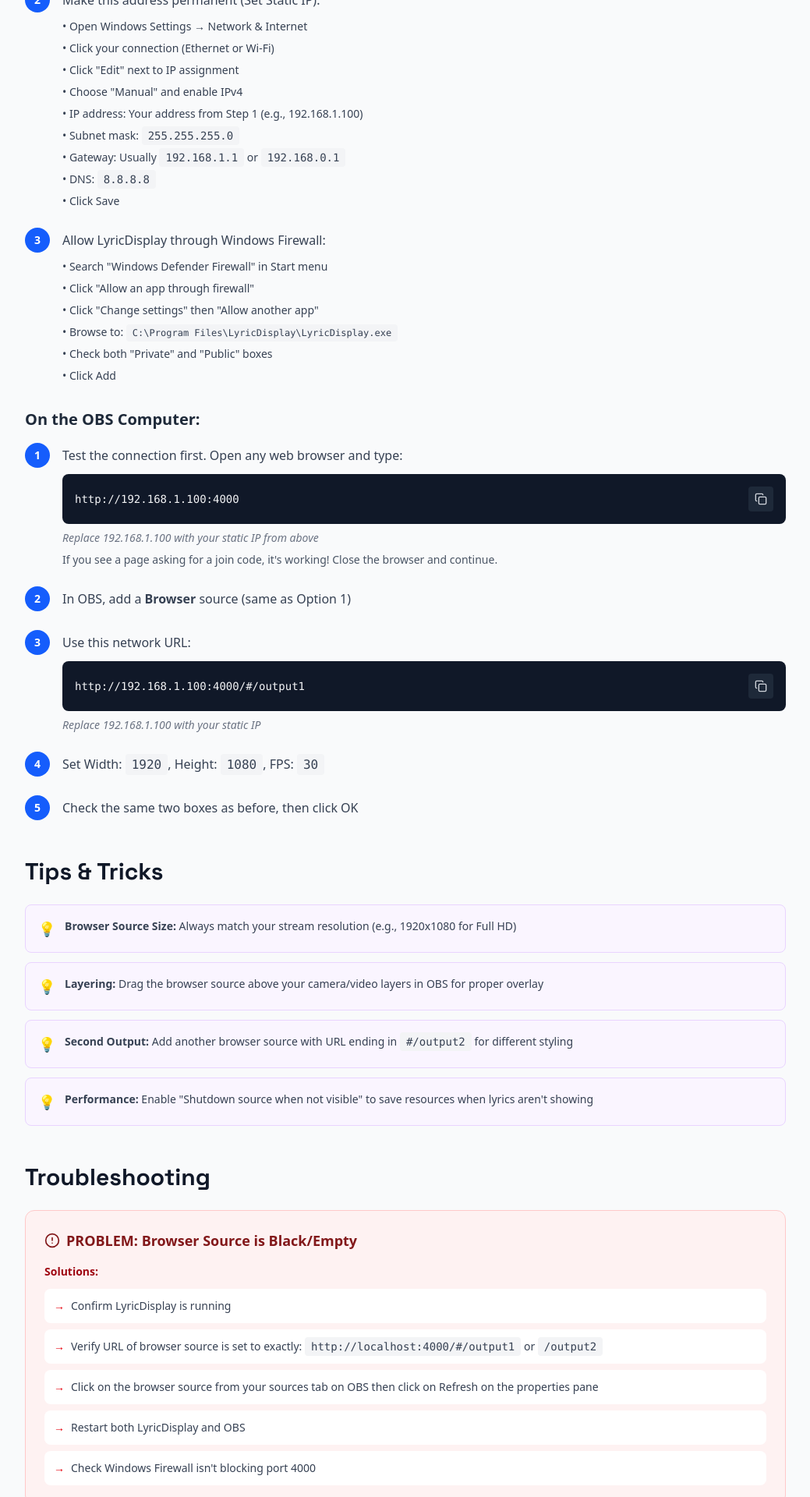
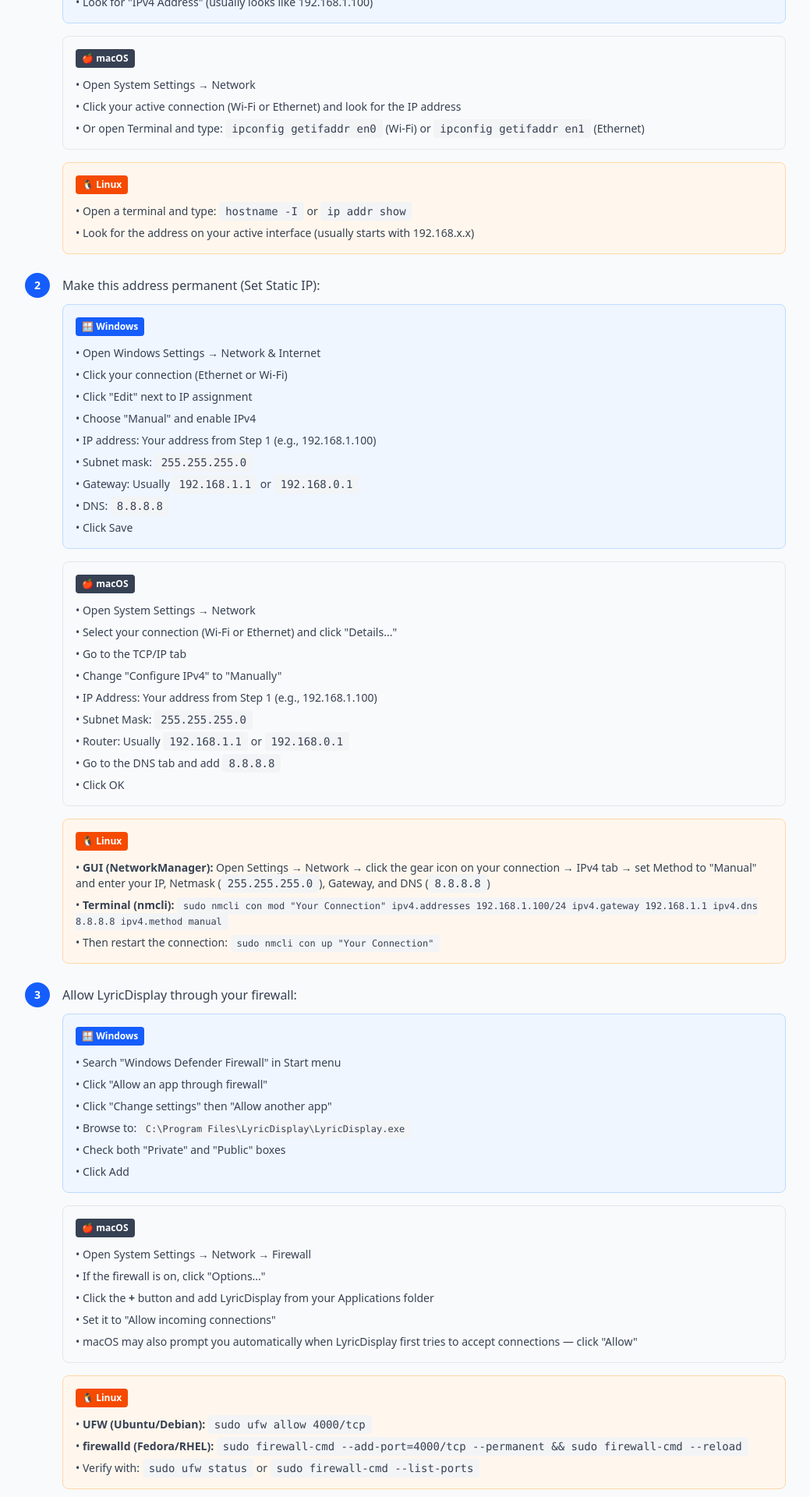
Before and after one commit to PeterAlaks/lyric-display-website, a React (Vite) app: page /integration-guide in a window 1280 px wide. Shown: the part 1880-3800 px from the top of the page at 78% size, without its empty margins (120-1159 px from the left). Built offline with nearby package versions, Linux system fonts and the light colour scheme.

Commit message:
platform specific instructions updates

```diff
--- a/src/pages/EasyWorshipGuide.jsx
+++ b/src/pages/EasyWorshipGuide.jsx
@@ -60,6 +60,9 @@
 
                     {/* Step 1 */}
                     <Section title="Step 1: Locate Your EasyWorship Database" badge="Database Path">
+                        <AlertBox type="info" className="mb-6">
+                            <strong>Note:</strong> EasyWorship is a Windows-only application, so the database paths below are Windows paths. If you're on macOS or Linux, you'll need to copy the EasyWorship database folder from a Windows machine to your computer, then browse to it manually in Step 4.
+                        </AlertBox>
                         <Steps>
                             <Step number={1}>
                                 Open the EasyWorship Import wizard from the <strong>File</strong> menu
--- a/src/pages/IntegrationGuide.jsx
+++ b/src/pages/IntegrationGuide.jsx
@@ -175,7 +175,7 @@
                 </Steps>
 
                 <AlertBox type="success" className="mt-6">
-                    <strong>Testing:</strong> Load lyrics in LyricDisplay (Ctrl+O), click any line, and it appears in OBS!
+                    <strong>Testing:</strong> Load lyrics in LyricDisplay (<kbd>Ctrl+O</kbd> on Windows/Linux, <kbd>⌘+O</kbd> on macOS), click any line, and it appears in OBS!
                 </AlertBox>
             </Section>
 
@@ -188,15 +188,34 @@
                     <Steps>
                         <Step number={1}>
                             Find your computer's network address:
-                            <ul className="mt-3 space-y-2 text-sm">
+                            <div className="mt-3 space-y-4">
+                                <PlatformBlock platform="Windows">
+                                    <ul className="space-y-2 text-sm">
                                         <li>• Press <kbd>Win + R</kbd>, type <code className="bg-gray-100 px-2 py-1 rounded">cmd</code>, press Enter</li>
                                         <li>• Type <code className="bg-gray-100 px-2 py-1 rounded">ipconfig</code> and press Enter</li>
                                         <li>• Look for "IPv4 Address" (usually looks like 192.168.1.100)</li>
                                     </ul>
+                                </PlatformBlock>
+                                <PlatformBlock platform="macOS">
+                                    <ul className="space-y-2 text-sm">
+                                        <li>• Open System Settings → Network</li>
+                                        <li>• Click your active connection (Wi-Fi or Ethernet) and look for the IP address</li>
+                                        <li>• Or open Terminal and type: <code className="bg-gray-100 px-2 py-1 rounded">ipconfig getifaddr en0</code> (Wi-Fi) or <code className="bg-gray-100 px-2 py-1 rounded">ipconfig getifaddr en1</code> (Ethernet)</li>
+                                    </ul>
+                                </PlatformBlock>
+                                <PlatformBlock platform="Linux">
+                                    <ul className="space-y-2 text-sm">
+                                        <li>• Open a terminal and type: <code className="bg-gray-100 px-2 py-1 rounded">hostname -I</code> or <code className="bg-gray-100 px-2 py-1 rounded">ip addr show</code></li>
+                                        <li>• Look for the address on your active interface (usually starts with 192.168.x.x)</li>
+                                    </ul>
+                                </PlatformBlock>
+                            </div>
                         </Step>
                         <Step number={2}>
                             Make this address permanent (Set Static IP):
-                            <ul className="mt-3 space-y-2 text-sm">
+                            <div className="mt-3 space-y-4">
+                                <PlatformBlock platform="Windows">
+                                    <ul className="space-y-2 text-sm">
                                         <li>• Open Windows Settings → Network & Internet</li>
                                         <li>• Click your connection (Ethernet or Wi-Fi)</li>
                                         <li>• Click "Edit" next to IP assignment</li>
@@ -207,10 +226,34 @@
                                         <li>• DNS: <code className="bg-gray-100 px-2 py-1 rounded">8.8.8.8</code></li>
                                         <li>• Click Save</li>
                                     </ul>
+                                </PlatformBlock>
+                                <PlatformBlock platform="macOS">
+                                    <ul className="space-y-2 text-sm">
+                                        <li>• Open System Settings → Network</li>
+                                        <li>• Select your connection (Wi-Fi or Ethernet) and click "Details..."</li>
+                                        <li>• Go to the TCP/IP tab</li>
+                                        <li>• Change "Configure IPv4" to "Manually"</li>
+                                        <li>• IP Address: Your address from Step 1 (e.g., 192.168.1.100)</li>
+                                        <li>• Subnet Mask: <code className="bg-gray-100 px-2 py-1 rounded">255.255.255.0</code></li>
+                                        <li>• Router: Usually <code className="bg-gray-100 px-2 py-1 rounded">192.168.1.1</code> or <code className="bg-gray-100 px-2 py-1 rounded">192.168.0.1</code></li>
+                                        <li>• Go to the DNS tab and add <code className="bg-gray-100 px-2 py-1 rounded">8.8.8.8</code></li>
+                                        <li>• Click OK</li>
+                                    </ul>
+                                </PlatformBlock>
+                                <PlatformBlock platform="Linux">
+                                    <ul className="space-y-2 text-sm">
+                                        <li>• <strong>GUI (NetworkManager):</strong> Open Settings → Network → click the gear icon on your connection → IPv4 tab → set Method to "Manual" and enter your IP, Netmask (<code className="bg-gray-100 px-2 py-1 rounded">255.255.255.0</code>), Gateway, and DNS (<code className="bg-gray-100 px-2 py-1 rounded">8.8.8.8</code>)</li>
+                                        <li>• <strong>Terminal (nmcli):</strong> <code className="bg-gray-100 px-2 py-1 rounded text-xs">sudo nmcli con mod "Your Connection" ipv4.addresses 192.168.1.100/24 ipv4.gateway 192.168.1.1 ipv4.dns 8.8.8.8 ipv4.method manual</code></li>
+                                        <li>• Then restart the connection: <code className="bg-gray-100 px-2 py-1 rounded text-xs">sudo nmcli con up "Your Connection"</code></li>
+                                    </ul>
+                                </PlatformBlock>
+                            </div>
                         </Step>
                         <Step number={3}>
-                            Allow LyricDisplay through Windows Firewall:
-                            <ul className="mt-3 space-y-2 text-sm">
+                            Allow LyricDisplay through your firewall:
+                            <div className="mt-3 space-y-4">
+                                <PlatformBlock platform="Windows">
+                                    <ul className="space-y-2 text-sm">
                                         <li>• Search "Windows Defender Firewall" in Start menu</li>
                                         <li>• Click "Allow an app through firewall"</li>
                                         <li>• Click "Change settings" then "Allow another app"</li>
@@ -218,6 +261,24 @@
                                         <li>• Check both "Private" and "Public" boxes</li>
                                         <li>• Click Add</li>
                                     </ul>
+                                </PlatformBlock>
+                                <PlatformBlock platform="macOS">
+                                    <ul className="space-y-2 text-sm">
+                                        <li>• Open System Settings → Network → Firewall</li>
+                                        <li>• If the firewall is on, click "Options..."</li>
+                                        <li>• Click the <strong>+</strong> button and add LyricDisplay from your Applications folder</li>
+                                        <li>• Set it to "Allow incoming connections"</li>
+                                        <li>• macOS may also prompt you automatically when LyricDisplay first tries to accept connections — click "Allow"</li>
+                                    </ul>
+                                </PlatformBlock>
+                                <PlatformBlock platform="Linux">
+                                    <ul className="space-y-2 text-sm">
+                                        <li>• <strong>UFW (Ubuntu/Debian):</strong> <code className="bg-gray-100 px-2 py-1 rounded">sudo ufw allow 4000/tcp</code></li>
+                                        <li>• <strong>firewalld (Fedora/RHEL):</strong> <code className="bg-gray-100 px-2 py-1 rounded">sudo firewall-cmd --add-port=4000/tcp --permanent && sudo firewall-cmd --reload</code></li>
+                                        <li>• Verify with: <code className="bg-gray-100 px-2 py-1 rounded">sudo ufw status</code> or <code className="bg-gray-100 px-2 py-1 rounded">sudo firewall-cmd --list-ports</code></li>
+                                    </ul>
+                                </PlatformBlock>
+                            </div>
                         </Step>
                     </Steps>
                 </SubSection>
@@ -282,7 +343,7 @@
                         </TroubleshootingSolution>
                         <TroubleshootingSolution>Click on the browser source from your sources tab on OBS then click on Refresh on the properties pane</TroubleshootingSolution>
                         <TroubleshootingSolution>Restart both LyricDisplay and OBS</TroubleshootingSolution>
-                        <TroubleshootingSolution>Check Windows Firewall isn't blocking port 4000</TroubleshootingSolution>
+                        <TroubleshootingSolution>Check that your firewall isn't blocking port 4000 (Windows Firewall, macOS Firewall, or Linux ufw/firewalld)</TroubleshootingSolution>
                     </TroubleshootingItem>
 
                     <TroubleshootingItem title="Network Connection Not Working">
@@ -338,6 +399,19 @@
                         <TroubleshootingSolution>Select "Open" from the context menu</TroubleshootingSolution>
                         <TroubleshootingSolution>Click "Open" in the dialog that appears</TroubleshootingSolution>
                         <TroubleshootingSolution>This only needs to be done once — macOS will remember your choice</TroubleshootingSolution>
+                    </TroubleshootingItem>
+
+                    <TroubleshootingItem title="Linux AppImage won't launch">
+                        <TroubleshootingSolution>
+                            Make the file executable: open a terminal and run <code className="bg-gray-100 px-2 py-1 rounded text-sm">chmod +x LyricDisplay-*.AppImage</code>
+                        </TroubleshootingSolution>
+                        <TroubleshootingSolution>
+                            If you get a FUSE error, install FUSE: <code className="bg-gray-100 px-2 py-1 rounded text-sm">sudo apt install libfuse2</code> (Ubuntu/Debian) or <code className="bg-gray-100 px-2 py-1 rounded text-sm">sudo dnf install fuse</code> (Fedora)
+                        </TroubleshootingSolution>
+                        <TroubleshootingSolution>
+                            Alternatively, extract and run directly: <code className="bg-gray-100 px-2 py-1 rounded text-sm">./LyricDisplay-*.AppImage --appimage-extract && ./squashfs-root/AppRun</code>
+                        </TroubleshootingSolution>
+                        <TroubleshootingSolution>Ensure you have the required dependencies installed (libgtk-3, libnotify, libnss3, libxss1)</TroubleshootingSolution>
                     </TroubleshootingItem>
                 </div>
             </Section>
@@ -412,7 +486,7 @@
                             Find and set a static IP address (see OBS guide above for detailed steps)
                         </Step>
                         <Step number={2}>
-                            Allow LyricDisplay through Windows Firewall (see OBS guide above for detailed steps)
+                            Allow LyricDisplay through your firewall (see OBS guide above for detailed steps per platform)
                         </Step>
                     </Steps>
                 </SubSection>
@@ -546,7 +620,7 @@
                             Find and set a static IP address (see OBS guide for detailed steps)
                         </Step>
                         <Step number={2}>
-                            Configure Windows Firewall to allow LyricDisplay (see OBS guide for detailed steps)
+                            Allow LyricDisplay through your firewall (see OBS guide for detailed steps per platform)
                         </Step>
                     </Steps>
                 </SubSection>
@@ -722,6 +796,27 @@
     );
 }
 
+function PlatformBlock({ platform, children }) {
+    const platformStyles = {
+        Windows: { bg: 'bg-blue-50', border: 'border-blue-200', label: 'bg-blue-600', icon: '🪟' },
+        macOS: { bg: 'bg-gray-50', border: 'border-gray-200', label: 'bg-gray-700', icon: '🍎' },
+        Linux: { bg: 'bg-orange-50', border: 'border-orange-200', label: 'bg-orange-600', icon: '🐧' }
+    };
+
+    const style = platformStyles[platform] || platformStyles.Windows;
+
+    return (
+        <div className={`${style.bg} border ${style.border} rounded-lg p-4`}>
+            <div className="flex items-center gap-2 mb-3">
+                <span className={`${style.label} text-white text-xs font-bold px-2 py-1 rounded`}>
+                    {style.icon} {platform}
+                </span>
+            </div>
+            {children}
+        </div>
+    );
+}
+
 function TroubleshootingSolution({ children }) {
     return (
         <div className="flex items-start gap-2 text-sm text-gray-700 bg-white rounded-lg p-3">
```
Lines whose indentation alone changed are shown as unchanged.
